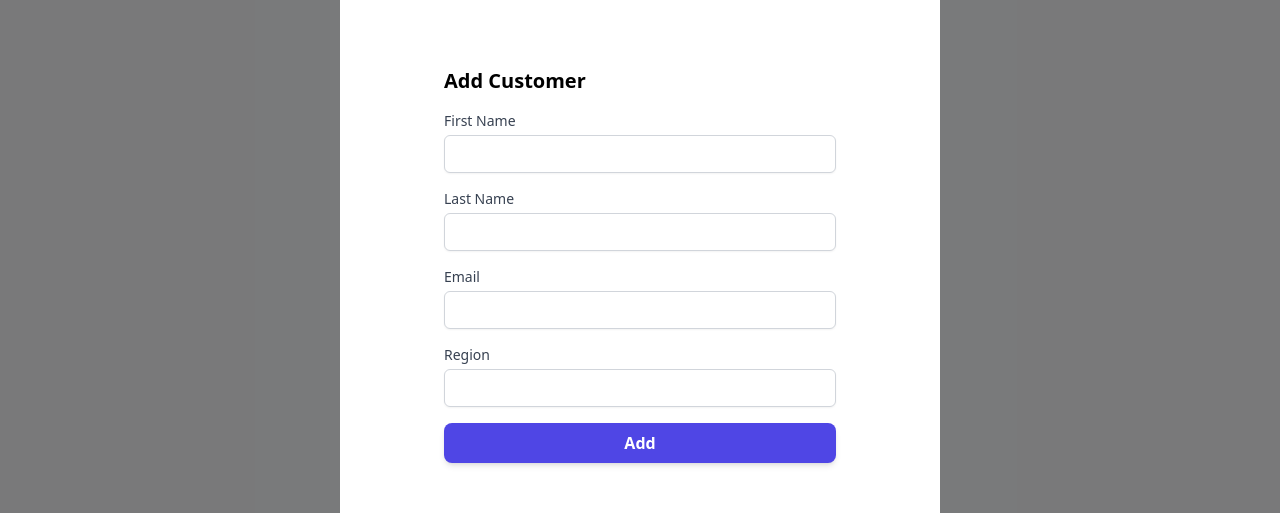
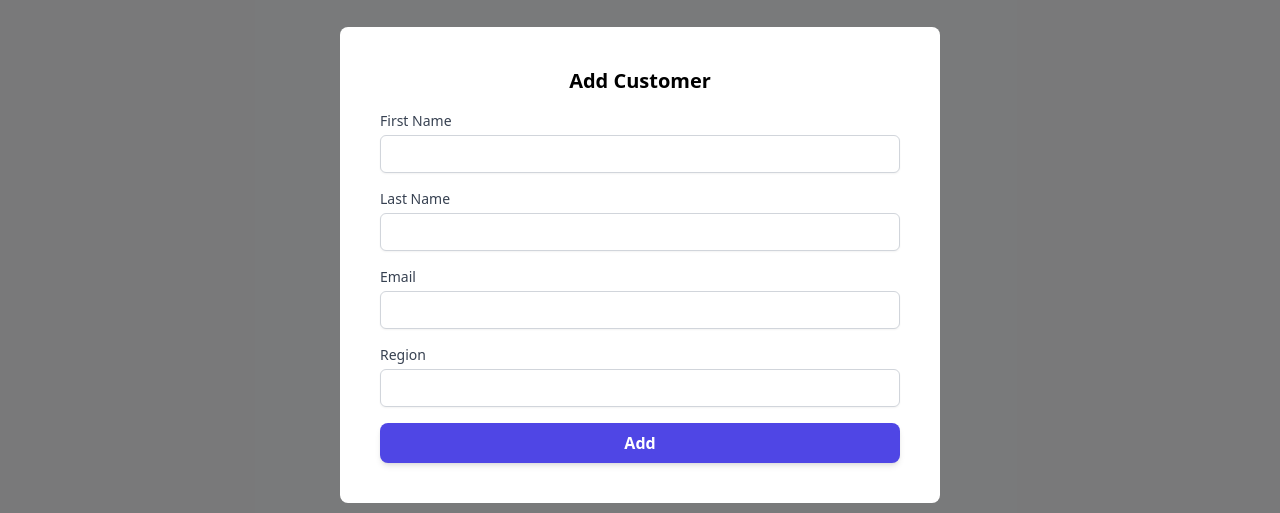
Before and after one commit to Kadiraydn01/Jekirdek-Frontend, a React (Create React App) app in the folder crm-frontend/: page /dashboard in a window 1280 px wide. Both pictures are taken after a click on the button "Add Customer". Shown: the part 135-648 px from the top of the page. Built offline with nearby package versions, Linux system fonts and the light colour scheme; no server answers.

Commit message:
Delete problem fixed

```diff
--- a/crm-frontend/src/components/Dashboard.jsx
+++ b/crm-frontend/src/components/Dashboard.jsx
@@ -54,7 +54,7 @@ function Dashboard() {
 
   const handleDeleteCustomer = async (id) => {
     try {
-      await api.delete(`/customer/delete/${id}`);
+      await api.delete(`/customer/${id}`);
       setCustomers(customers.filter(customer => customer.id !== id));
     } catch (error) {
       console.error('Error deleting customer:', error);
@@ -124,8 +124,8 @@ function Dashboard() {
         </div>
 
       <Modal isOpen={showForm} onClose={() => setShowForm(false)}>
-        <form onSubmit={handleFormSubmit} className="p-16">
-          <h3 className="text-xl font-semibold mb-4">{editMode ? 'Edit Customer' : 'Add Customer'}</h3>
+        <form onSubmit={handleFormSubmit} >
+          <h3 className="text-xl font-semibold text-center mb-4">{editMode ? 'Edit Customer' : 'Add Customer'}</h3>
           <div className="mb-4">
             <label htmlFor="firstName" className="block text-sm font-medium text-gray-700">First Name</label>
             <input
```
